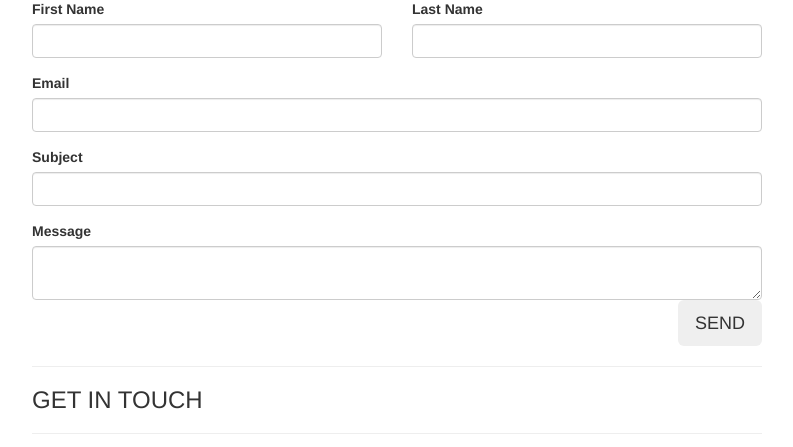
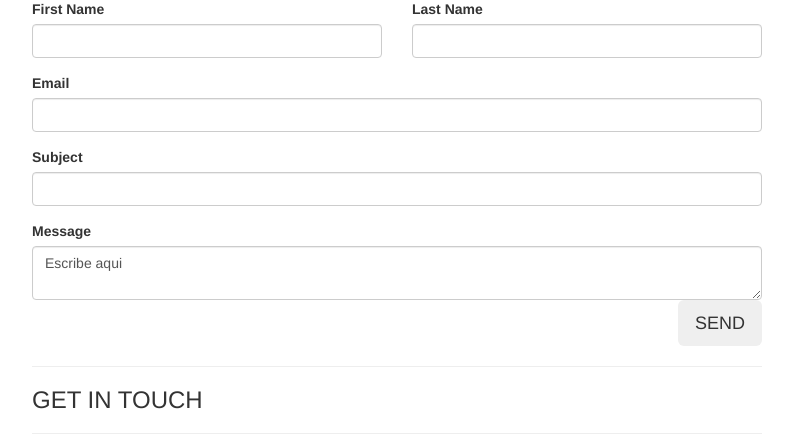
Before and after one commit to vjp-rubenOS/DWESPrimer, a PHP site: page /contact in a window 1280 px wide. Shown: the part 132-579 px from the top of the page, without its empty margins (243-1036 px from the left). Run offline with PHP 8.4, Linux system fonts and the light colour scheme.

Commit message:
añadimos names

```diff
--- a/views/contact.view.php
+++ b/views/contact.view.php
@@ -39,29 +39,29 @@
 	       	  <div class="form-group">
 	       	  	<div class="col-xs-6">
 	       	  	    <label class="label-control">First Name</label>
-	       	  		<input class="form-control" type="text">
+	       	  		<input class="form-control" type="text" name="nombre">
 	       	  	</div>
 	       	  	<div class="col-xs-6">
 	       	  	    <label class="label-control">Last Name</label>
-	       	  		<input class="form-control" type="text">
+	       	  		<input class="form-control" type="text" name="apellido">
 	       	  	</div>
 	       	  </div>
 	       	  <div class="form-group">
 	       	  	<div class="col-xs-12">
 	       	  		<label class="label-control">Email</label>
-	       	  		<input class="form-control" type="text">
+	       	  		<input class="form-control" type="text" name="email">
 	       	  	</div>
 	       	  </div>
 	       	  <div class="form-group">
 	       	  	<div class="col-xs-12">
 	       	  		<label class="label-control">Subject</label>
-	       	  		<input class="form-control" type="text">
+	       	  		<input class="form-control" type="text" name="subject">
 	       	  	</div>
 	       	  </div>
 	       	  <div class="form-group">
 	       	  	<div class="col-xs-12">
 	       	  		<label class="label-control">Message</label>
-	       	  		<textarea class="form-control"></textarea>
+	       	  		<textarea class="form-control" name="texto">Escribe aqui </textarea>
 	       	  		<button class="pull-right btn btn-lg sr-button">SEND</button>
 	       	  	</div>
 	       	  </div>
```
